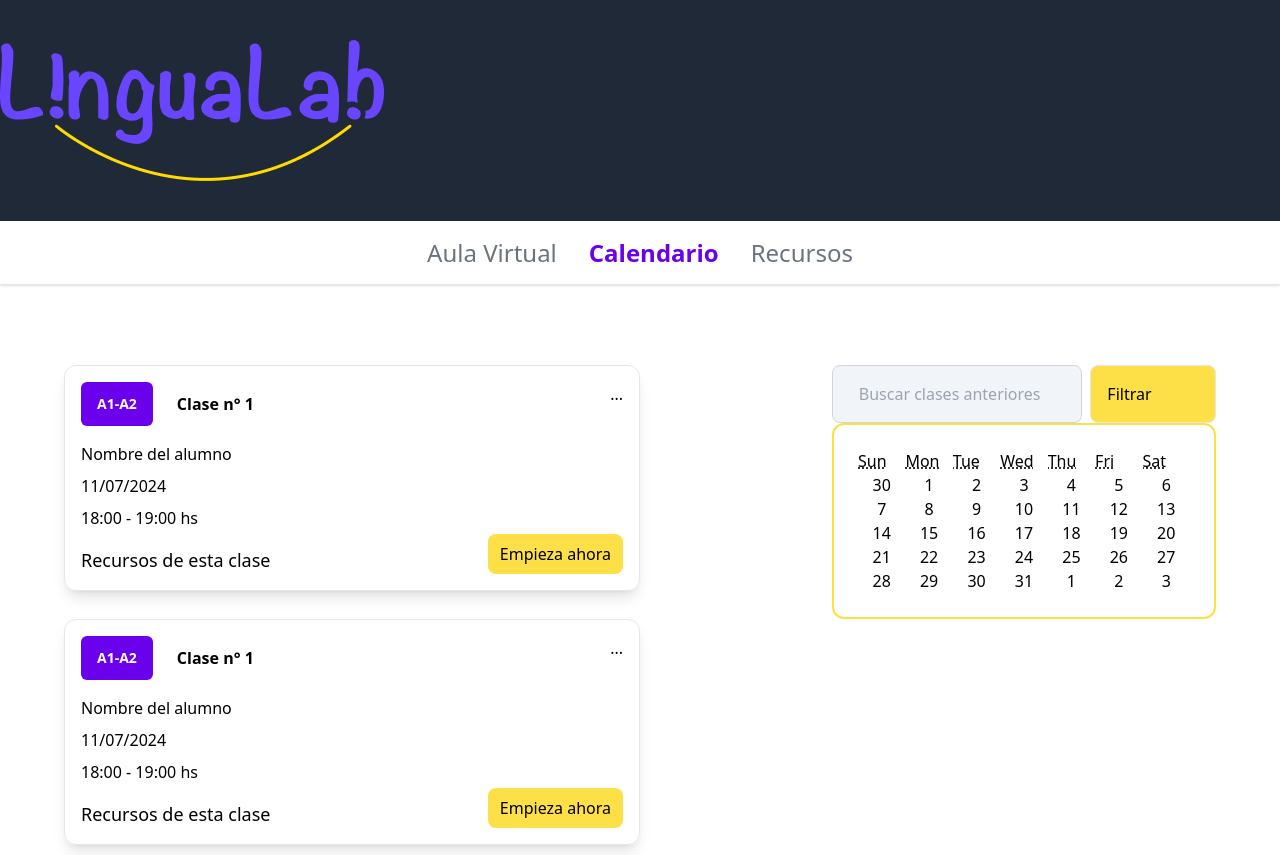
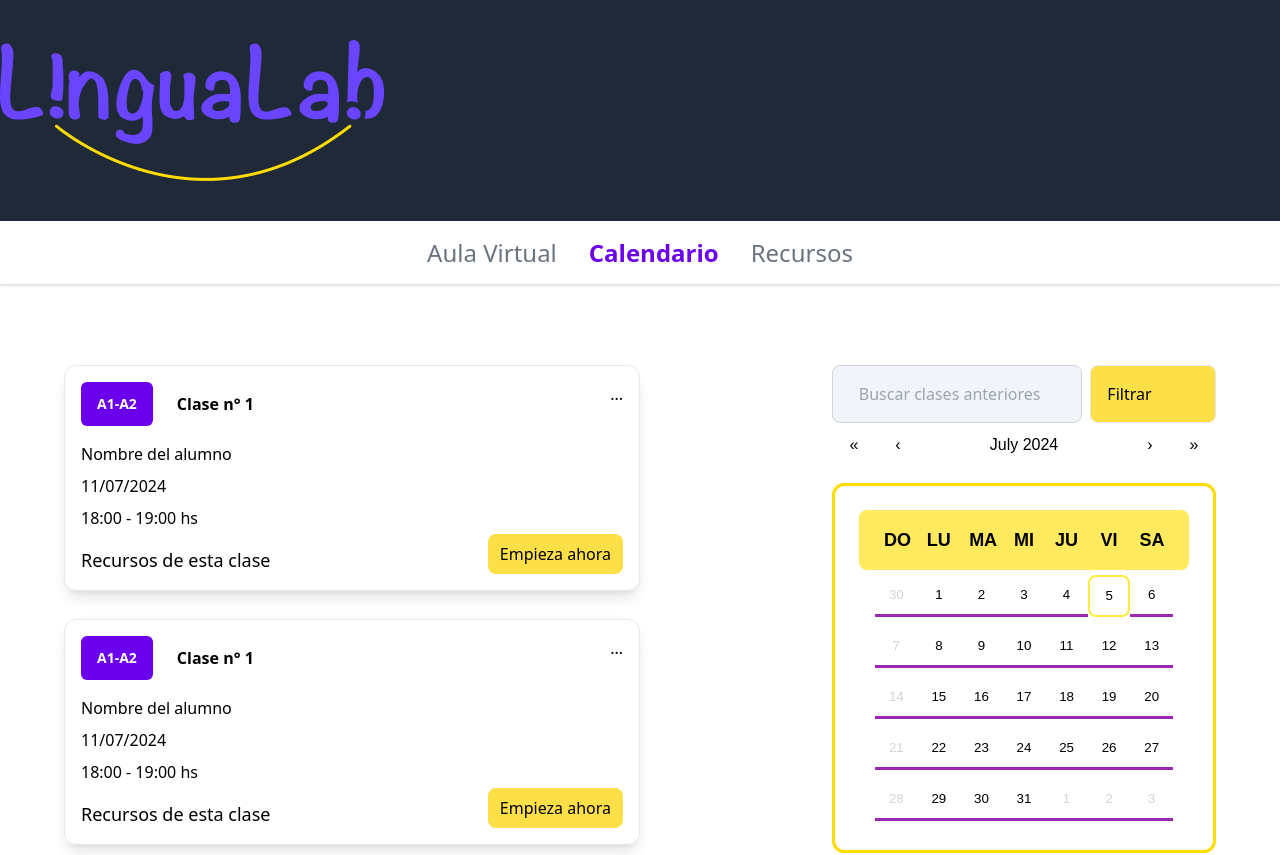
Before and after one commit to FooTalent/Lingualab, a React (Vite) app in the folder client/: page /user/calendario in a window 1280 px wide. Shown: the top 855 px of the page. Built offline with nearby package versions, Linux system fonts and the light colour scheme.

Commit message:
Avance en diseño de calendario

```diff
--- a/client/src/components/user/ClassList.jsx
+++ b/client/src/components/user/ClassList.jsx
@@ -3,7 +3,7 @@ import ClassCard from './ClassCard'
 
 export default function ClassList({ nextClasses }) {
     return (
-        <div className='w-2/4 flex flex-col gap-7'>
+        <div className='w-6/12 flex flex-col gap-7'>
             {
                 nextClasses.map(clase => {
                     return (
--- a/client/src/components/user/UserCalendar.jsx
+++ b/client/src/components/user/UserCalendar.jsx
@@ -1,22 +1,46 @@
-import React, { useState } from 'react'
+import React, { useState } from 'react';
 import Calendar from 'react-calendar';
+import 'react-calendar/dist/Calendar.css';
+import './customCalendar.css';
 
 export default function UserCalendar() {
-    const [startDate, setStartDate] = useState(new Date())
+    const [selectedDate, setSelectedDate] = useState(new Date());
+
+    const handleDayClick = (value) => {
+        setSelectedDate(value);
+    };
+
+    const checkCondition = (date) => {
+        return true;
+    };
+
+    const handleDayClass = ({ date }) => {
+        let dayClasses = ' ';
+
+        if (date.toDateString() === selectedDate.toDateString()) {
+            dayClasses += ' selected-day';
+        }
+        if (checkCondition(date)) {
+            dayClasses += 'condition-day';
+        }
+        if (date.getDay() === 0 || date.getMonth() !== selectedDate.getMonth()) {
+            dayClasses += ' !text-zinc-300';
+        }
+        if (date.toDateString() === new Date().toDateString()) {
+            dayClasses += ' today';
+        }
+        return dayClasses;
+    }
 
     return (
-        <div>
+        <div className="w-full flex justify-center">
             <Calendar
-                activeStartDate={startDate}
-                onChange={setStartDate}
-                value={startDate}
                 calendarType='gregory'
-                className='border-2 border-yellow-300 rounded-xl p-6'
-                showNavigation={false}
-                onClickDay={(value, event) => console.log('Clicked day: ', value)}
-                tileClassName={''}
+                className={'customCalendar !border-0 !w-full'}
+                // onClickDay={handleDayClick}
+                tileClassName={handleDayClass}
+                formatShortWeekday={(locale, date) => ['DO', 'LU', 'MA', 'MI', 'JU', 'VI', 'SA'][date.getDay()]}
             />
         </div>
-
-    )
+    );
 }
--- /dev/null
+++ b/client/src/components/user/customCalendar.css
@@ -0,0 +1,79 @@
+.condition-day {
+    border-bottom: 3px solid #9c27b0 !important;
+}
+
+.react-calendar__month-view {
+    border: 3px solid #FFDC00;
+    padding: 24px;
+    border-radius: 12px;
+}
+
+.react-calendar__tile {
+
+}
+
+.react-calendar__tile--active {
+    background: none !important;
+    color: inherit !important;
+}
+
+.react-calendar__tile {
+    padding: 10px !important;
+    position: relative;
+}
+
+.react-calendar__tile:hover {
+    background-color: #FFEB3B !important;
+    border-radius: 8px !important;
+
+    border: none !important;
+    border-radius: 8px !important;
+    color: #9c27b0 !important;
+}
+
+.react-calendar__tile:hover abbr {}
+
+.react-calendar__month-view__days {
+    padding: 5px 16px;
+    gap: 10px 0;
+}
+
+.react-calendar__month-view__days__day--weekend {
+    color: inherit;
+}
+
+.react-calendar__month-view__weekdays {
+    display: flex;
+    justify-content: space-between;
+    padding: 12px 16px;
+    background-color: #FFE95E;
+    border-radius: 8px;
+
+    font-size: 18px;
+}
+
+.react-calendar__month-view__weekdays__weekday {
+    font-weight: bold;
+    text-transform: uppercase;
+    color: #000;
+    flex: 1;
+    text-align: center;
+}
+
+.react-calendar__month-view__weekdays__weekday abbr {
+    text-decoration: none;
+}
+
+.react-calendar__month-view__weekdays__weekday:hover {
+    color: #9c27b0;
+}
+
+.react-calendar__tile--now {
+    background: none;
+}
+
+.today {
+    background: none !important;
+    border: 2px solid #FFEB3B !important;
+    border-radius: 8px !important;
+}
```
